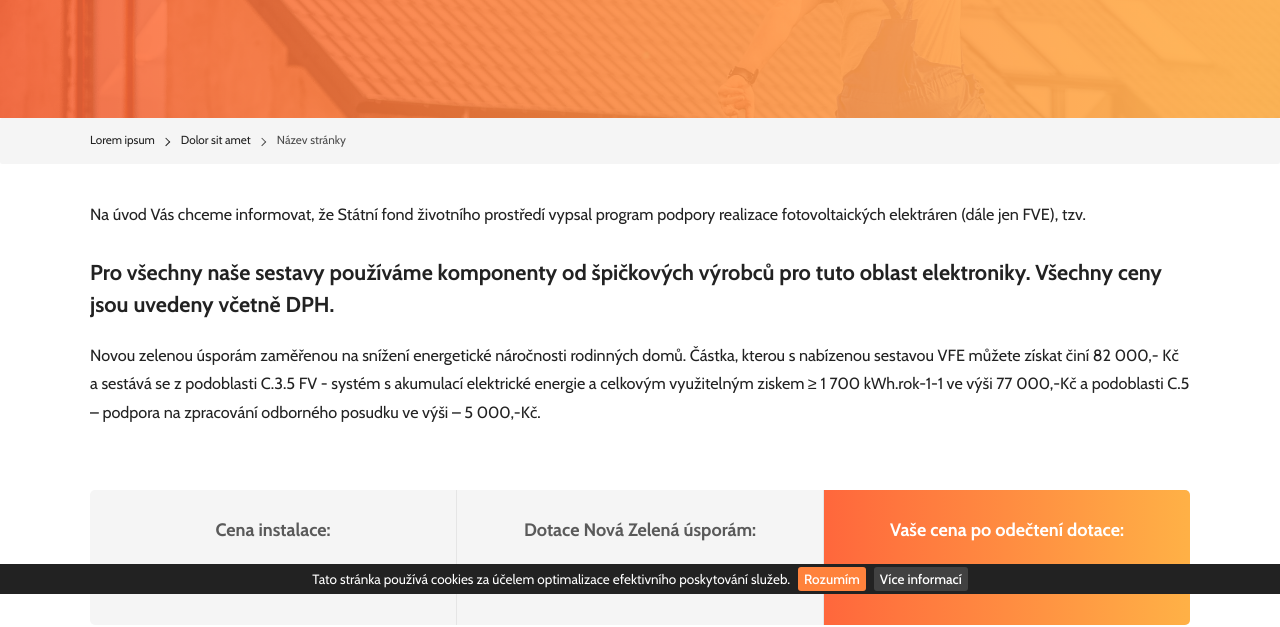
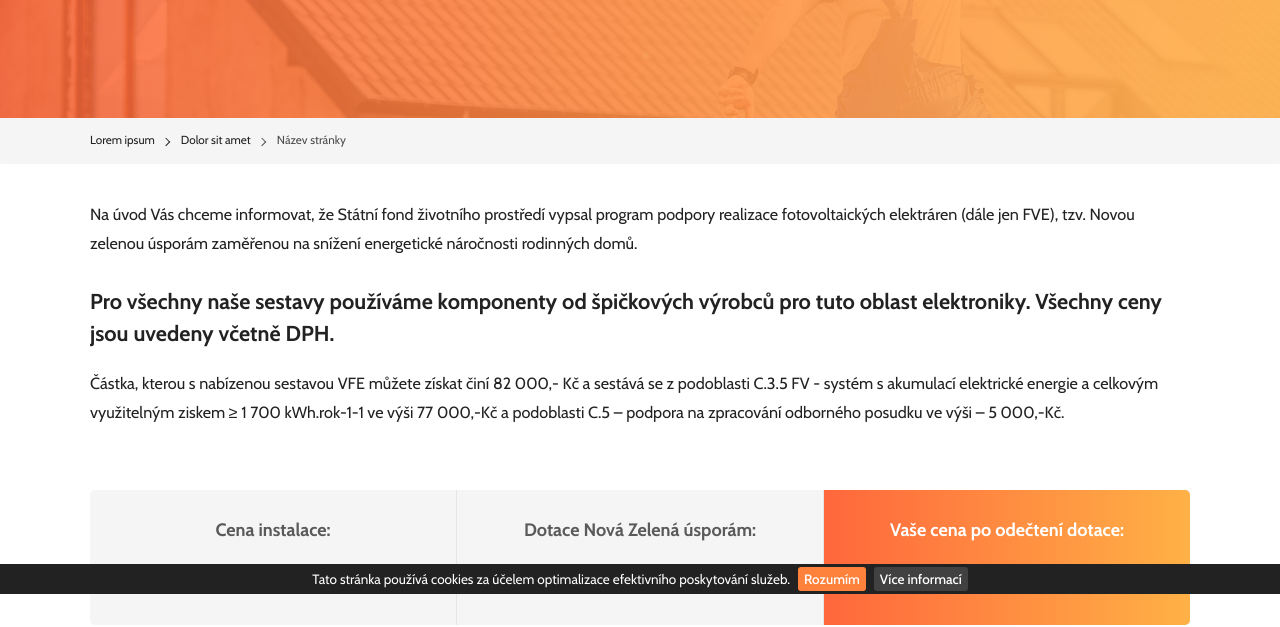
Before and after one commit to janheder/sun4me.cz, a website: page src/pug/produkty.pug in a window 1280 px wide. Shown: the part 206-833 px from the top of the page. Drawn offline with nearby package versions, Linux system fonts and the light colour scheme; files that its build step writes are made by us from their sources; files whose address does not match are found by name.

Commit message:
small edit

```diff
--- a/src/pug/produkty.pug
+++ b/src/pug/produkty.pug
@@ -38,10 +38,11 @@ html(lang="cs")
             .container
                 .print-area
                     article.page
-                        p Na úvod Vás chceme informovat, že Státní fond životního prostředí vypsal program podpory realizace fotovoltaických elektráren (dále jen FVE), tzv.
+                        p Na úvod Vás chceme informovat, že Státní fond životního prostředí vypsal program podpory realizace fotovoltaických elektráren (dále jen FVE), tzv. Novou zelenou úsporám zaměřenou na snížení energetické náročnosti rodinných domů.
+
                         h3 Pro všechny naše sestavy používáme komponenty od špičkových výrobců pro tuto oblast elektroniky. Všechny ceny jsou uvedeny včetně DPH.
 
-                        p Novou zelenou úsporám zaměřenou na snížení energetické náročnosti rodinných domů. Částka, kterou s nabízenou sestavou VFE můžete získat činí 82 000,- Kč a sestává se z podoblasti C.3.5 FV -  systém s akumulací elektrické energie a celkovým využitelným ziskem ≥ 1 700 kWh.rok-1-1 ve výši 77 000,-Kč a podoblasti C.5 – podpora na zpracování odborného posudku ve výši – 5 000,-Kč.
+                        p Částka, kterou s nabízenou sestavou VFE můžete získat činí 82 000,- Kč a sestává se z podoblasti C.3.5 FV -  systém s akumulací elektrické energie a celkovým využitelným ziskem ≥ 1 700 kWh.rok-1-1 ve výši 77 000,-Kč a podoblasti C.5 – podpora na zpracování odborného posudku ve výši – 5 000,-Kč.
                         .product-price
                             .product-price__cell
                                 h4.product-price__subtitle Cena instalace:
```
Also changed, not shown: dist/produkty.html.
